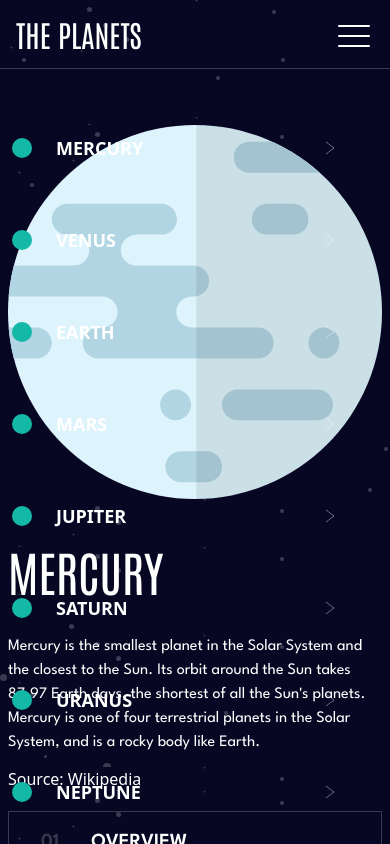
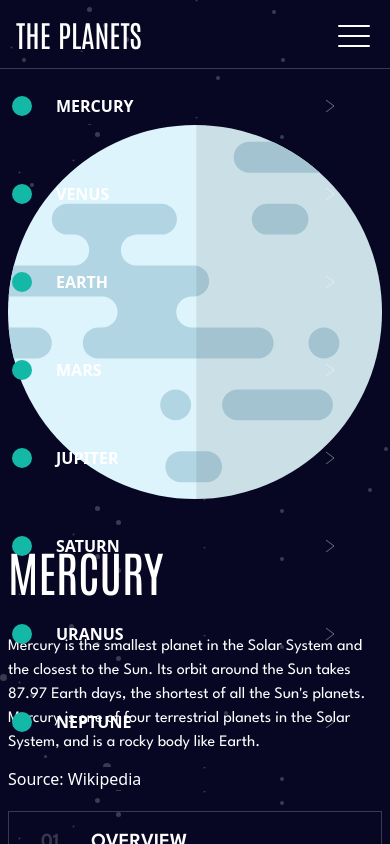
Before and after one commit to paulomiguelJS/planets, a React (Vite) app: page / in a window 390 px wide. Both pictures are taken after a click on the button "humburger". Shown: the top 844 px of the page. Built offline with nearby package versions, Linux system fonts and the light colour scheme.

Commit message:
mobile list resized

```diff
--- a/src/components/Header/NavMobile/index.jsx
+++ b/src/components/Header/NavMobile/index.jsx
@@ -5,13 +5,13 @@ const MenuItems = ({ setPlanetId, active }) => {
     <ul
       className={
         active
-          ? "flex flex-col absolute left-0 mt-14 gap-10 bg-transparent bg-[#070724] z-10 w-full h-screen  p-8"
+          ? "flex flex-col absolute left-0 mt-4 gap-10 bg-transparent bg-[#070724] z-10 w-full h-screen  p-8"
           : "hidden"
       }
     >
       {PlanetInfo.map((planet, index) => (
         <li
-          className="relative flex items-center before:block before:absolute before:w-5 before:h-5 before:rounded-full before:-left-5 before:bg-teal-500 after:block after:absolute after:w-14 after:h-14 after:bg-[url('./assets/arrow.svg')] after:bg-no-repeat after:bg-center after:right-0 pl-6 py-3 font-bold text-lg text-white bg-transparent cursor-pointer "
+          className="relative flex items-center before:block before:absolute before:w-5 before:h-5 before:rounded-full before:-left-5 before:bg-teal-500 after:block after:absolute after:w-14 after:h-14 after:bg-[url('./assets/arrow.svg')] after:bg-no-repeat after:bg-center after:right-0 pl-6 py-3 font-bold text-base text-white bg-transparent cursor-pointer "
           key={index}
           onClick={() => setPlanetId(planet.id)}
         >
```
